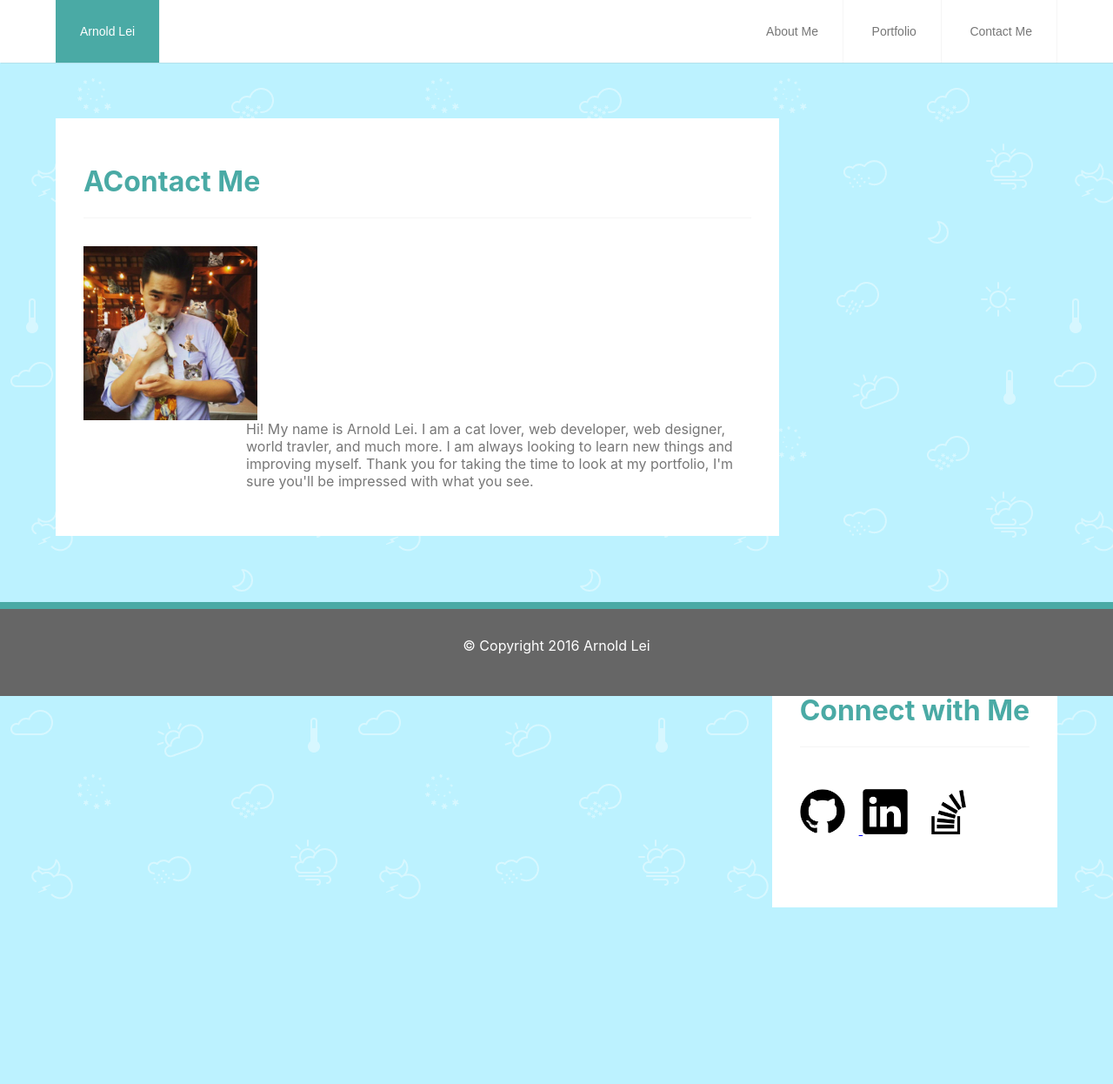
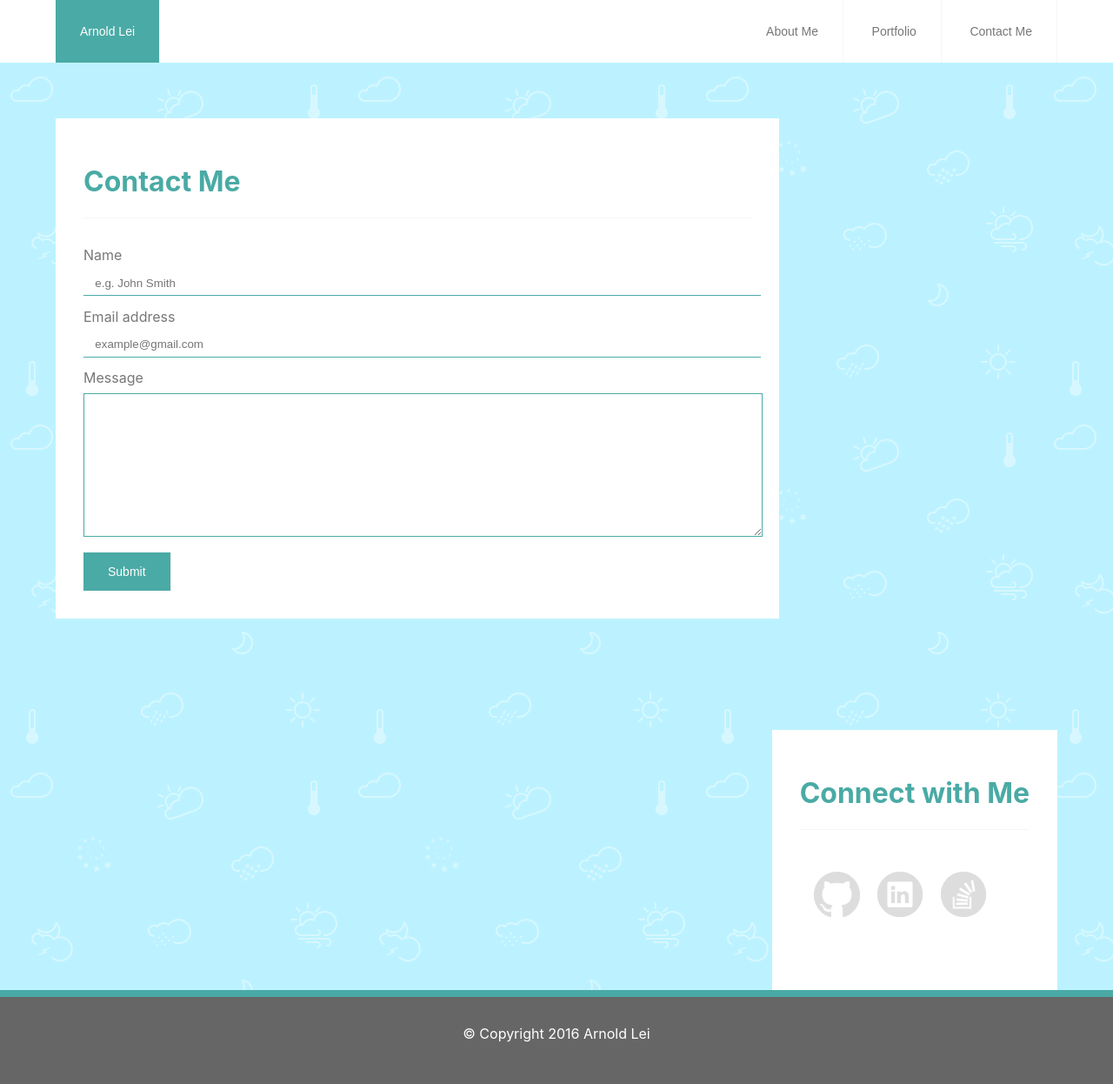
Before and after one commit to arnold-lei/basic-portfolio, a PHP site: page /contact.html in a window 1280 px wide. Shown: the whole page at 87% size. Before the commit the page ends 1043 px from the top, so only its background shows below. Run offline with PHP 8.4, Linux system fonts and the light colour scheme.

Commit message:
completed the contact me page and changed the social media icons to gray

```diff
--- a/assets/css/style.css
+++ b/assets/css/style.css
@@ -1,5 +1,6 @@
 /* !!!!!! Colors used!!!!!!!*/
 /* teal = #4aaaa5 */
+/*#dark teal= #1F5D5A */
 /* font color except for headings = #777777 */
 /* Main header background color = #ffffff  */
 /* Main header border color = #cccccc  */
@@ -14,6 +15,13 @@ body{
   font-family: BlinkMacSystemFont, 'Arial', 'Helvetica Neue', Helvetica, sans-serif;;
   color:#777777;
 }
+a, a:hover, a:active, a:focus {
+  outline: 0;
+  color: #fff;
+  text-decoration: none;
+}
+
+
 p{
   margin-top: 0px;
 }
@@ -111,6 +119,11 @@ button{
   padding:2em 2em 5em 2em;
 
 }
+
+#icon-panel{
+  padding: 0 0 0 1em;
+}
+
 .icon{
   height:52px;
   margin-top: 1em;
@@ -122,12 +135,51 @@ button{
   width: 200px;
   float:left;
 }
+/*forms*/
+form{
+  padding-right:1em;
+}
+
+.input{
+  padding:.5em 1em;
+  outline:none;
+  margin-bottom:1em;
+}
+
+label{
+  display:block;
+  margin-bottom: .5em;
+}
+input {
+  width:100%;
+  border:none;
+  border-bottom: 1px solid #4aaaa5;
+}
+input:focus{
+  border:none;
+  border-bottom: 1px solid #1F5D5A;
+}
+
+textarea{
+  width:100%;
+  border-color: #4aaaa5;
+}
+textarea:focus{
+  border: 1px solid #1F5D5A;
+}
+
+.form-button{
+  background-color: #4aaaa5;
+  color:#fff;
+  padding:1em 2em;
+}
+
 footer{
   clear:both;
   padding:0 5%;
   width: 100%;
   background-color: #666666;
-  position:fixed;
+  position: relative;
   bottom: 0px;
   border-top: 8px solid;
   border-color: #4aaaa5;
--- a/contact.html
+++ b/contact.html
@@ -18,24 +18,33 @@
   <div class="container">
     <div class="about-me">
       <div class="title">
-        <h1>AContact Me</h1>
+        <h1>Contact Me</h1>
       </div>
-      <img id="profile-pic" src="assets/images/profile-picture.jpg"/>
-      <div class="text">
-        <p>Hi! My name is Arnold Lei. I am a cat lover, web developer, web designer, world travler, and much more. I am always looking to learn new things and improving myself. Thank you for taking the time to look at my portfolio, I'm sure you'll be impressed with what you see.</p>
+      <div class="form-panel">
+        <form>
+          <label for="email">Name</label>
+          <input class="input" type="userName" class="form-control"  placeholder="e.g. John Smith">
+          <label for="email">Email address</label>
+          <input class="input" type="email" class="form-control"  placeholder="example@gmail.com">
+          <label for="message">Message</label>
+          <textarea class="input" class="form-control" rows="10"></textarea>
+          <button type="submit" class="form-button">Submit</button>
+        </form>
       </div>
     </div>
     <div class="connect-me">
       <div class="title">
         <h1>Connect with Me</h1>
       </div>
-      <div class="" id-"icon-panel">
+      <div class="" id="icon-panel">
         <a href="https://github.com/arnold-lei" target="_blank">
-          <img class="icon" src="assets/images/github_black.png" />
+          <img class="icon" src="assets/images/github-gray.png" />
         </a>
-          <img class="icon" src="assets/images/linkedin_black.png" /> </a>
+        <a href="#" target="_blank">
+          <img class="icon" src="assets/images/linkedin-gray.png" />
+        </a>
         <a href="https://stackoverflow.com/users/6273396/arnold-lei" target="_blank">
-          <img class="icon" src="assets/images/stackoverflow_black.png" />
+          <img class="icon" src="assets/images/stackoverflow-gray.png" />
         </a>
       </div>
     </div>
```
Also changed, not shown: assets/images/github-gray.png (added), assets/images/linkedin-gray.png (added), assets/images/stackoverflow-gray.png (added).
